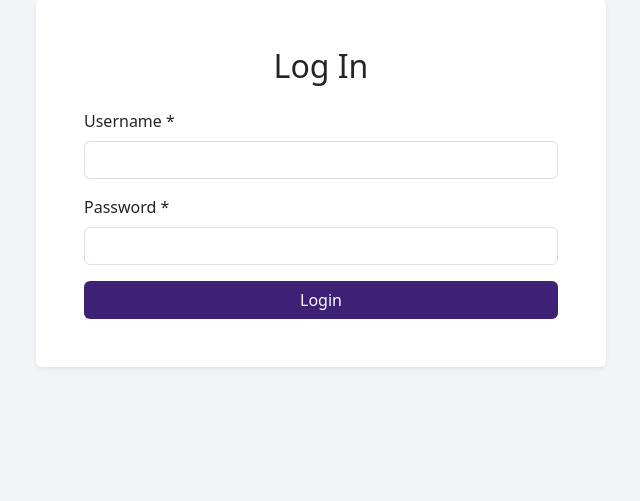
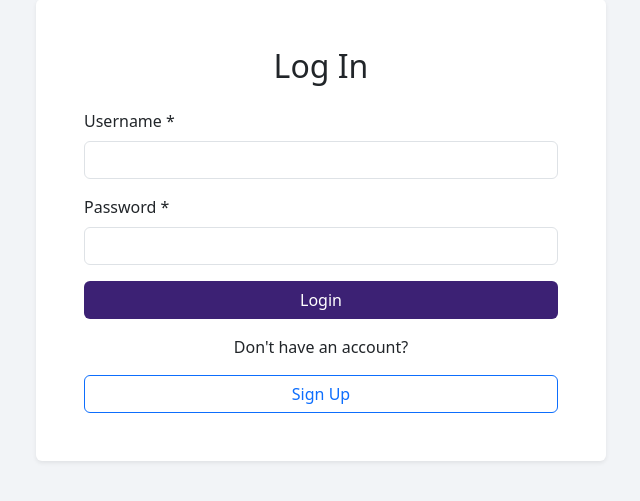
Before and after one commit to chelseatcarter/sanctuarysignal, a Flask app: page /login in a window 1280 px wide. Shown: the part 49-550 px from the top of the page, without its empty margins (319-959 px from the left). Run offline with Flask 3, Linux system fonts and the light colour scheme; parts of the project's set-up code (start-up, migrations or seed data) failed here and were passed over.

Commit message:
Added sign up button to login page

```diff
--- a/templates/login.html
+++ b/templates/login.html
@@ -37,6 +37,11 @@
                     </div>
                     <button type="submit" class="btn btn-signal w-100">Login</button>
                 </form>
+
+                <div class="text-center mt-3">
+                    <p>Don't have an account?</p>
+                    <a href="/signup" class="btn btn-outline-primary w-100">Sign Up</a>
+                </div>
             </div>
         </div>
     </div>
@@ -71,4 +76,5 @@
         });
     </script>
 </body>
+
 </html>
```
